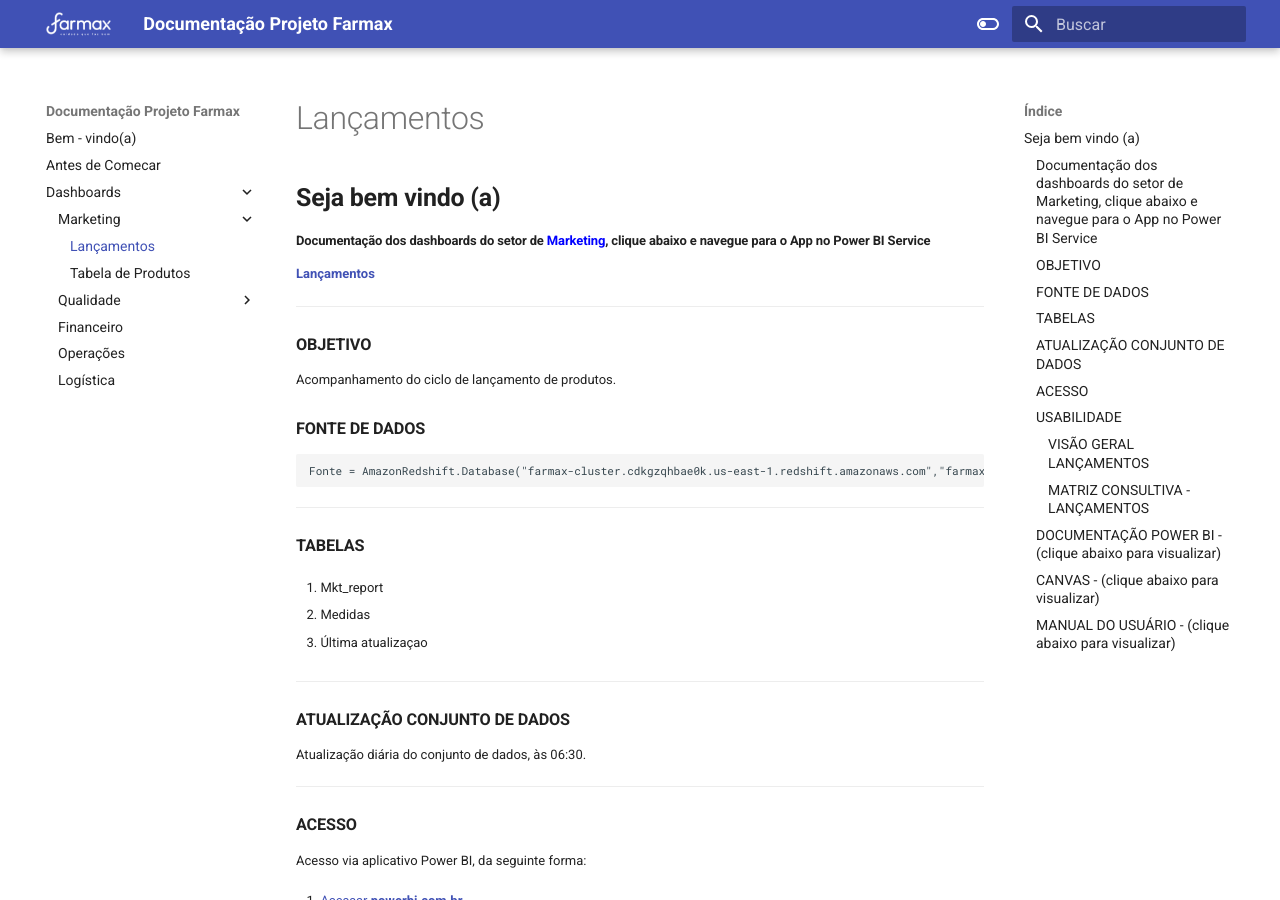
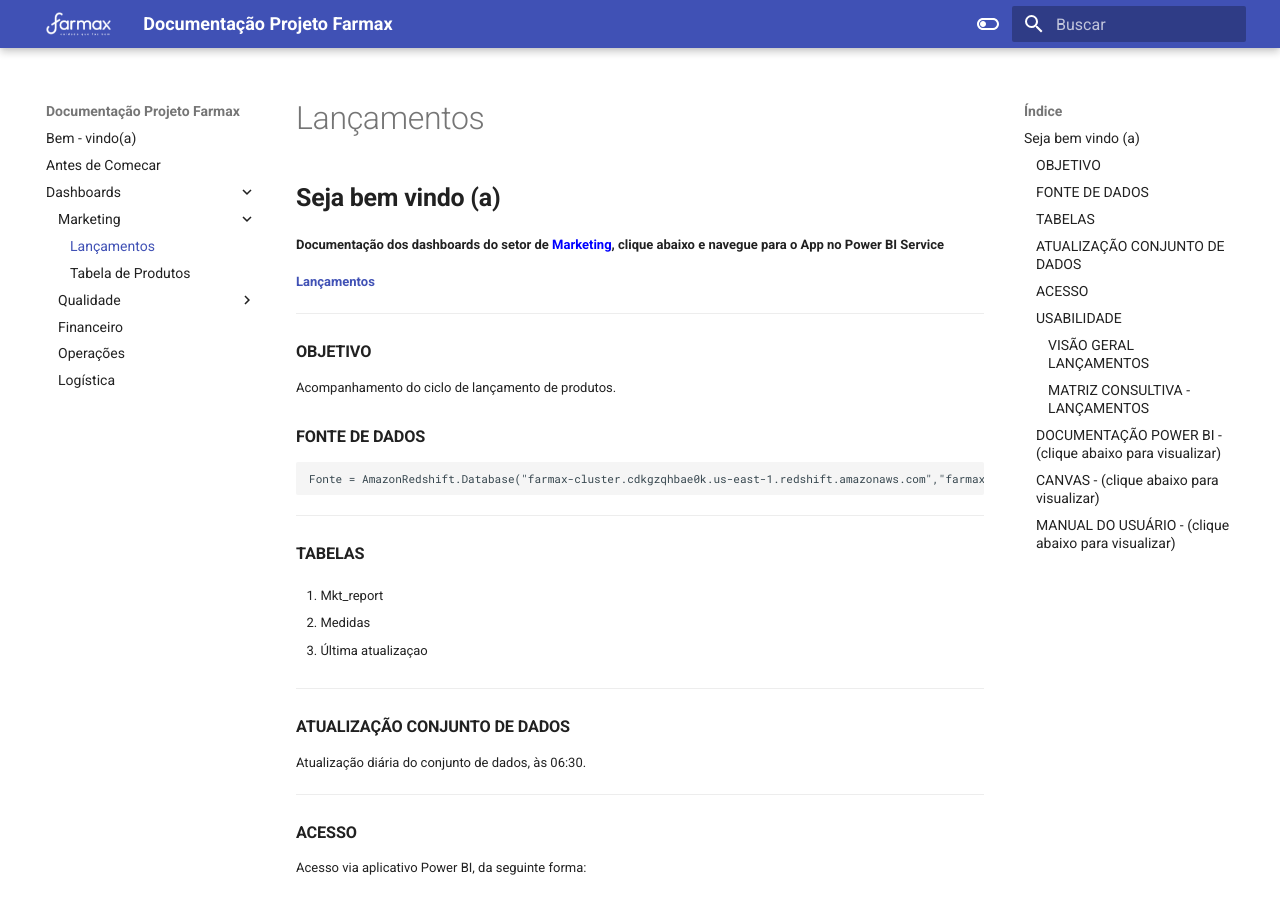
Before and after one commit to DatamaxAD/documentacao_farmax, an MkDocs documentation site: the page built from docs/1.2_Lançamentos.md, in a window 1280 px wide and 900 px high. Built offline with MkDocs 1.6.1 and Material for MkDocs 9.7.7, drawn with Linux system fonts in a browser that asks for light colours.

Commit message:
Indices_Format

```diff
--- a/docs/1.2_Lançamentos.md
+++ b/docs/1.2_Lançamentos.md
@@ -1,7 +1,7 @@
 # **Seja bem vindo (a)**
 
 <font size ="2">
-### Documentação dos dashboards do setor de <span style = "color: blue">Marketing</span>, clique abaixo e navegue para o App no Power BI Service
+**Documentação dos dashboards do setor de <span style = "color: blue">Marketing</span>, clique abaixo e navegue para o App no Power BI Service**
 
 <a href="https://app.powerbi.com/Redirect?action=OpenApp&appId=f194a00f-199a-47b8-bce1-59bcb5635cac&ctid=4019cfa9-aae5-4964-912e-b0e0bb606d37" target="_blank">
 **Lançamentos**
```
